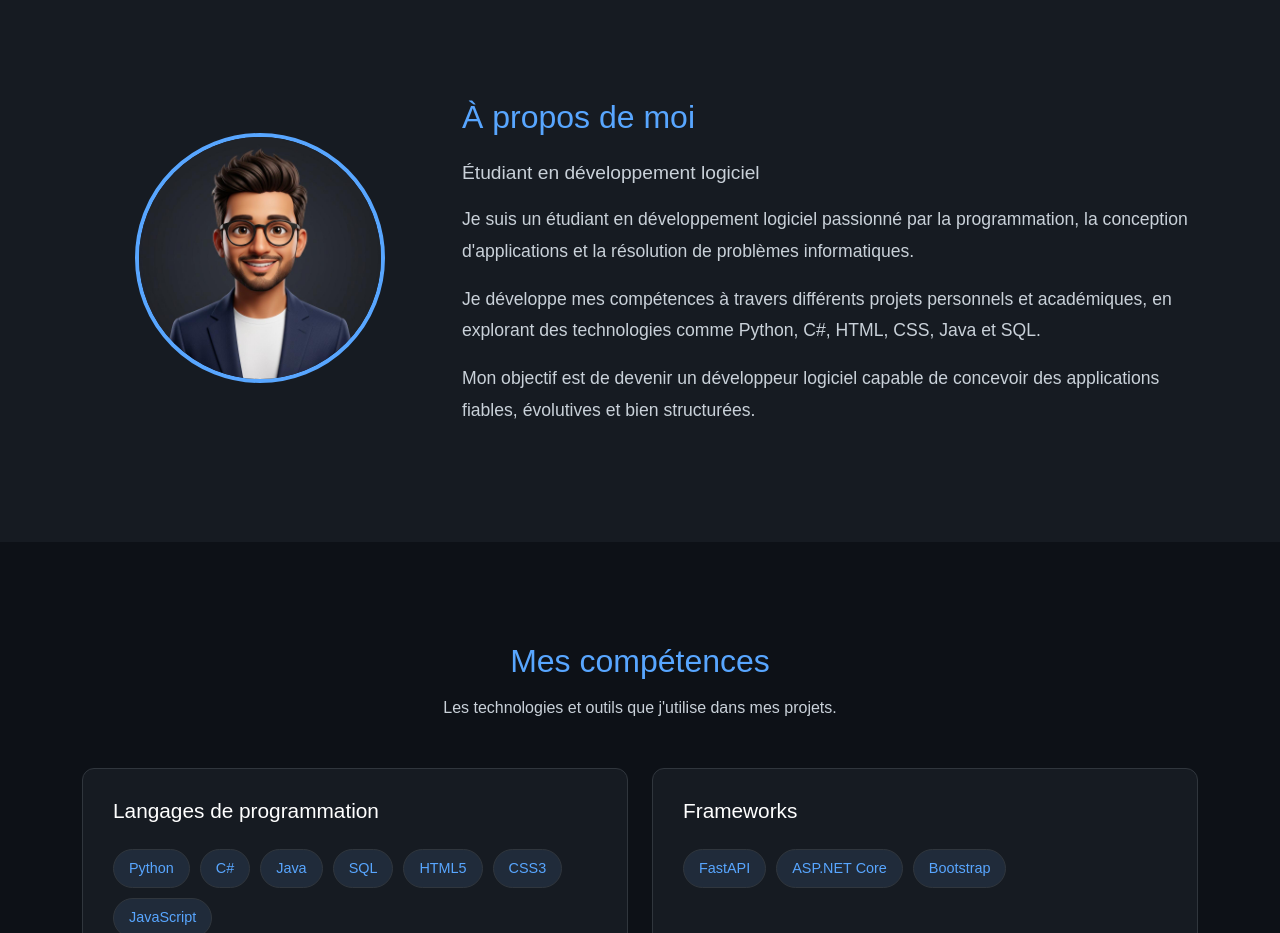
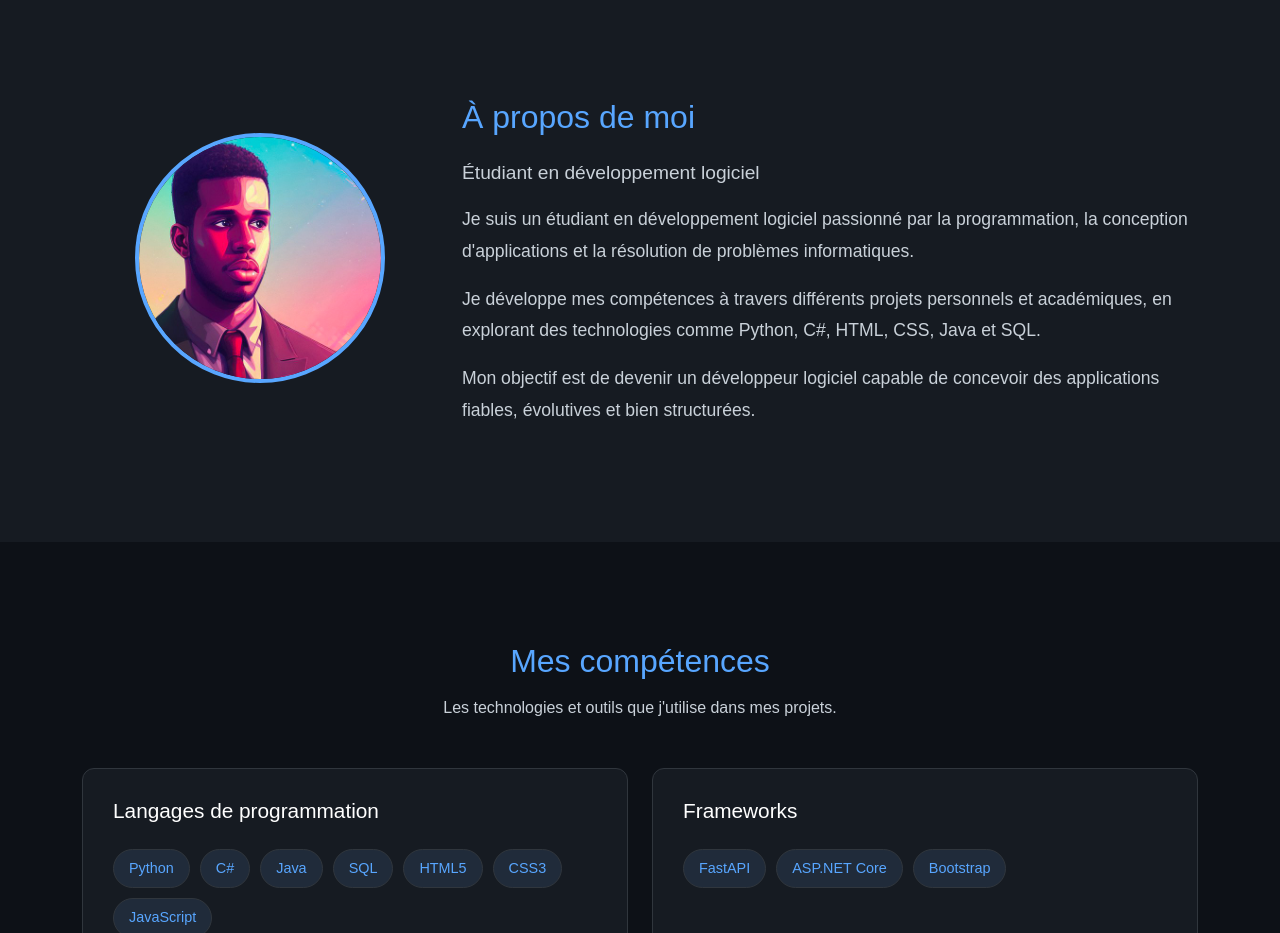
Before and after one commit to jamabusiness2003-a11y/mon-portfolio, a plain HTML site: page index.html in a window 1280 px wide. Shown: the part 802-1735 px from the top of the page. Drawn offline with nearby package versions, Linux system fonts and the light colour scheme.

Commit message:
Changement d'avatar dans la section "À propos"

```diff
--- a/index.html
+++ b/index.html
@@ -113,7 +113,7 @@
                 <div class="col-lg-4 text-center">
 
                     <img
-                        src="images/avatar-professionnel.png"
+                        src="images/mon_avatar.png"
                         alt="Avatar professionnel"
                         class="about-avatar"
                     >
```
